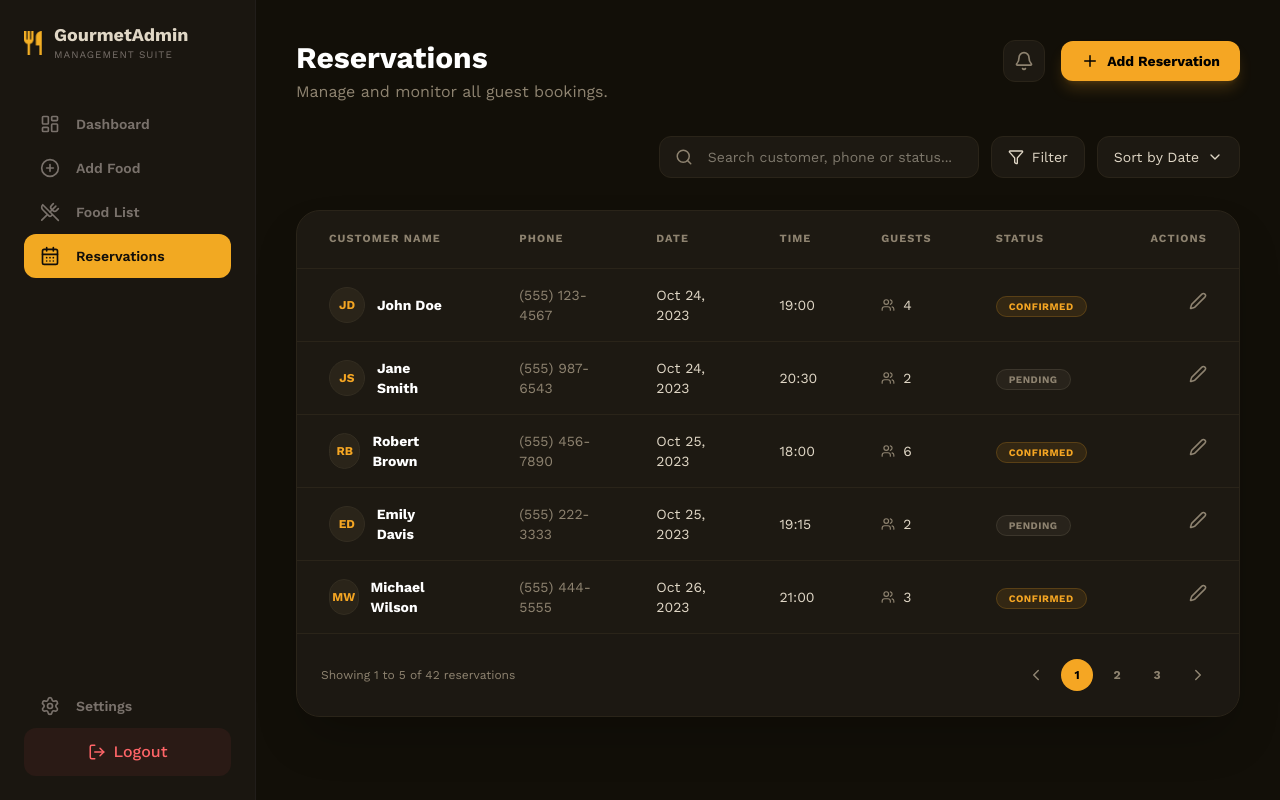
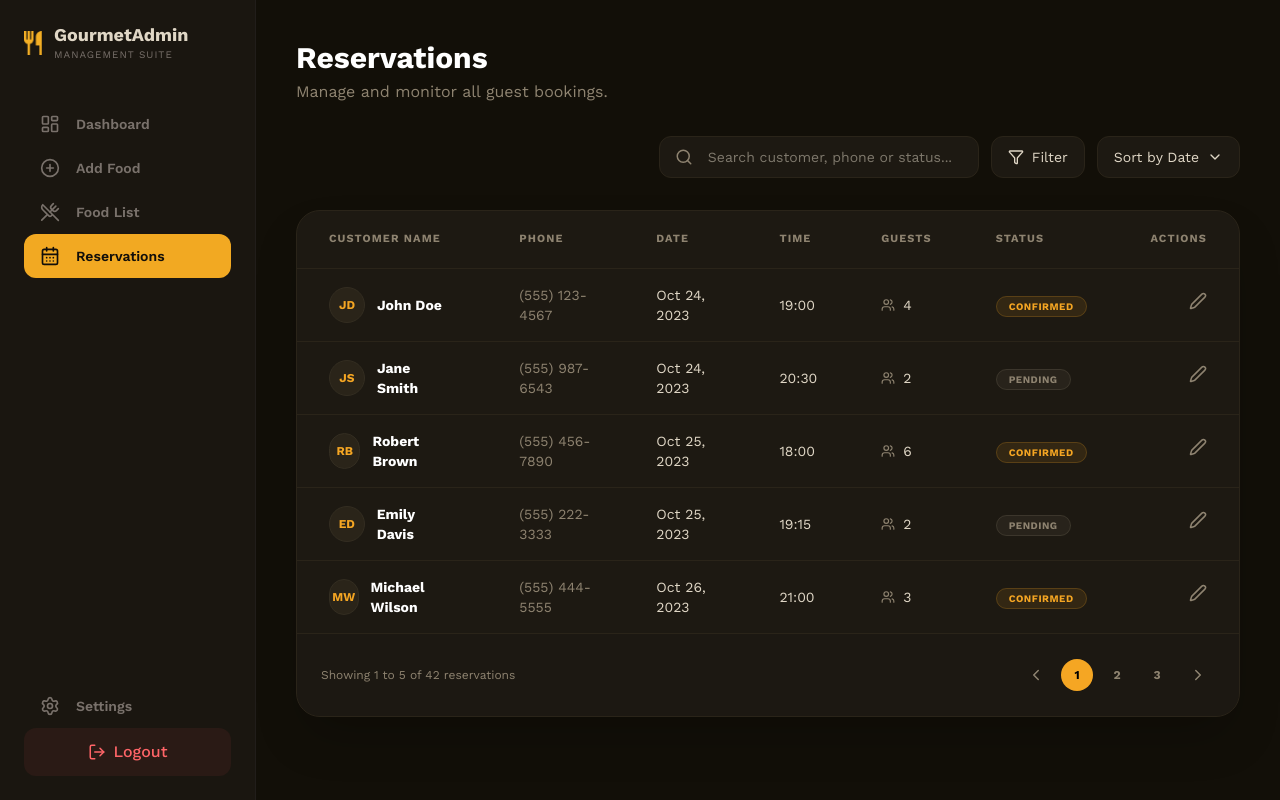
Before and after one commit to ferdoushasanpr/VantageTable, a Next.js app: page /reservations in a window 1280 px wide. Built offline with nearby package versions, Linux system fonts and the light colour scheme.

Commit message:
mod: Link Modified in Hero Section Component

```diff
--- a/app/(admin)/reservations/page.tsx
+++ b/app/(admin)/reservations/page.tsx
@@ -76,15 +76,6 @@ const ReservationsPage = (): React.ReactNode => {
           <p className="text-[#8E8370]">
             Manage and monitor all guest bookings.
           </p>
-        </div>
-        <div className="flex items-center gap-4">
-          <div className="p-2.5 rounded-xl bg-[#1D1912] border border-[#2A2419] text-[#8E8370] hover:text-white cursor-pointer transition-colors">
-            <Bell size={20} />
-          </div>
-          <button className="bg-[#F5A623] text-black px-5 py-2.5 rounded-xl font-bold text-sm flex items-center gap-2 hover:bg-[#d98f1d] transition-all shadow-lg shadow-[#F5A623]/20">
-            <Plus size={18} />
-            Add Reservation
-          </button>
         </div>
       </header>
 
--- a/components/hero-section.tsx
+++ b/components/hero-section.tsx
@@ -28,13 +28,13 @@ export default function HeroSection(): React.ReactNode {
             </p>
             <div className="flex my-10 gap-4">
               <Link
-                href="reservations"
+                href="reserve"
                 className="flex gap-2 bg-[#F4AF25] hover:bg-[#e69f26] text-black font-bold font-work py-4.5 px-8 rounded-full transition-all text-lg"
               >
                 Reserve Now <CalendarDays />
               </Link>
               <Link
-                href="reservations"
+                href="menu"
                 className="bg-[#12100A] text-white font-bold font-work py-4.5 px-8 rounded-full transition-all text-lg outline outline-[#6B7280]"
               >
                 View Menu
```
